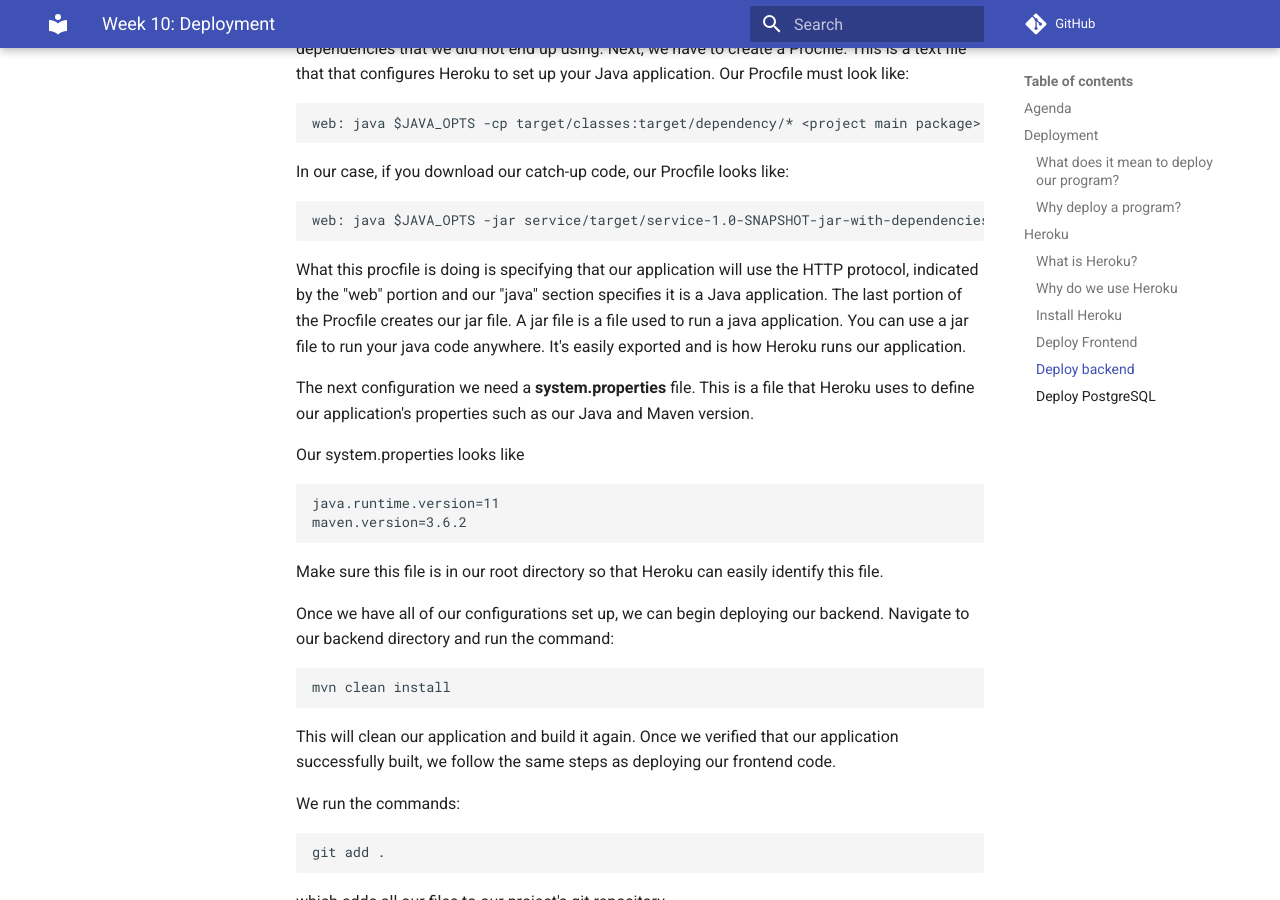
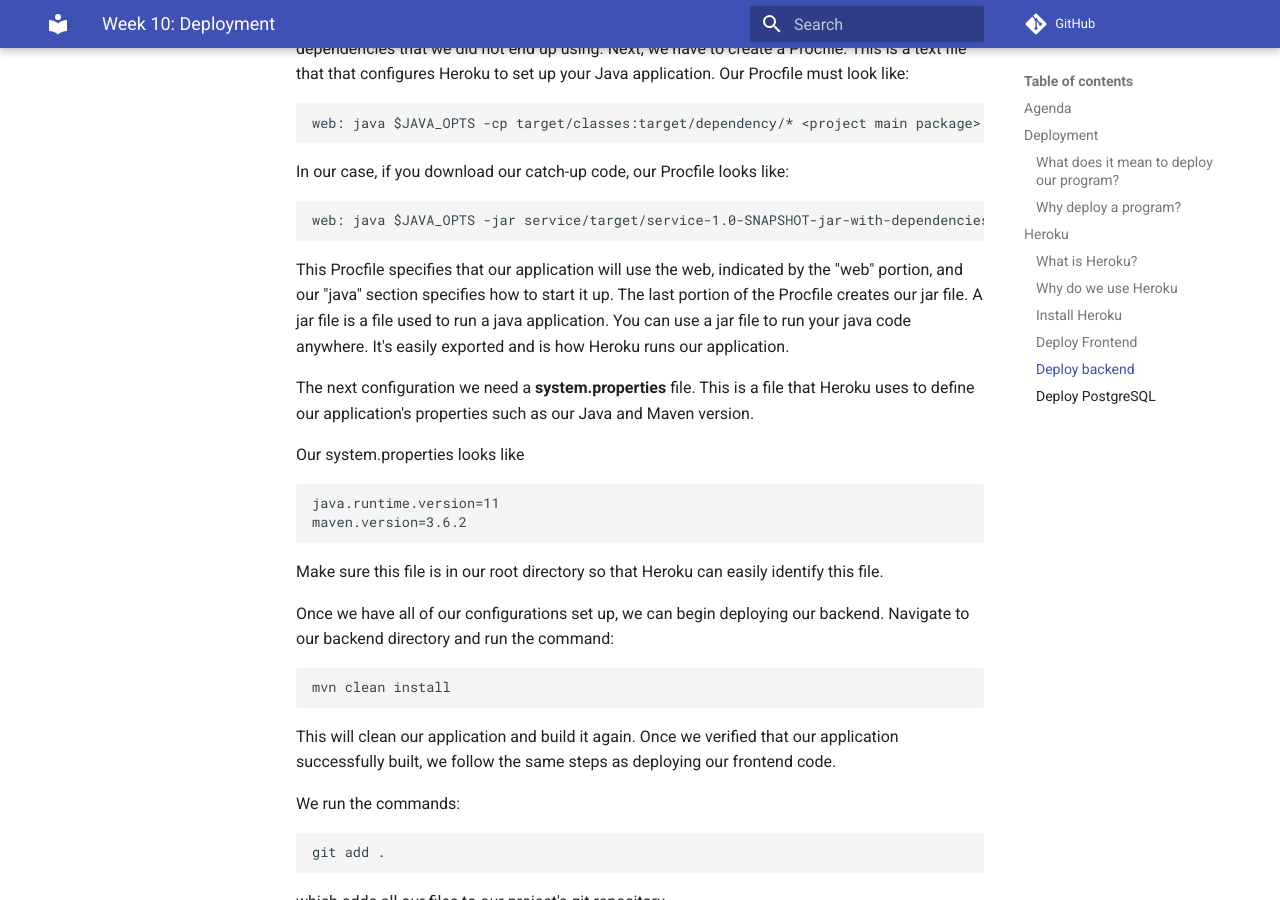
Before and after one commit to Code-4-Community/learning-resources, an MkDocs documentation site: the page built from docs/jumpstart/week-10.md, in a window 1280 px wide and 900 px high, scrolled down 3716 px. Built offline with MkDocs 1.6.1 and Material for MkDocs 9.7.7, drawn with Linux system fonts in a browser that asks for light colours; comment, search, counter and statistics services are not loaded.

Commit message:
Update docs/jumpstart/week-10.md
Co-authored-by: Conner Nilsen <connernilsen@gmail.com>

````diff
--- a/docs/jumpstart/week-10.md
+++ b/docs/jumpstart/week-10.md
@@ -97,7 +97,7 @@
 web: java $JAVA_OPTS -jar service/target/service-1.0-SNAPSHOT-jar-with-dependencies.jar
 ```
 
-What this procfile is doing is specifying that our application will use the HTTP protocol, indicated by the "web" portion and our "java" section specifies it is a Java application.
+This Procfile specifies that our application will use the web, indicated by the "web" portion, and our "java" section specifies how to start it up.
 The last portion of the Procfile creates our jar file. A jar file is a file used to run a java application. You can use a jar file to run your java code anywhere. It's easily exported and
 is how Heroku runs our application.
 
````
